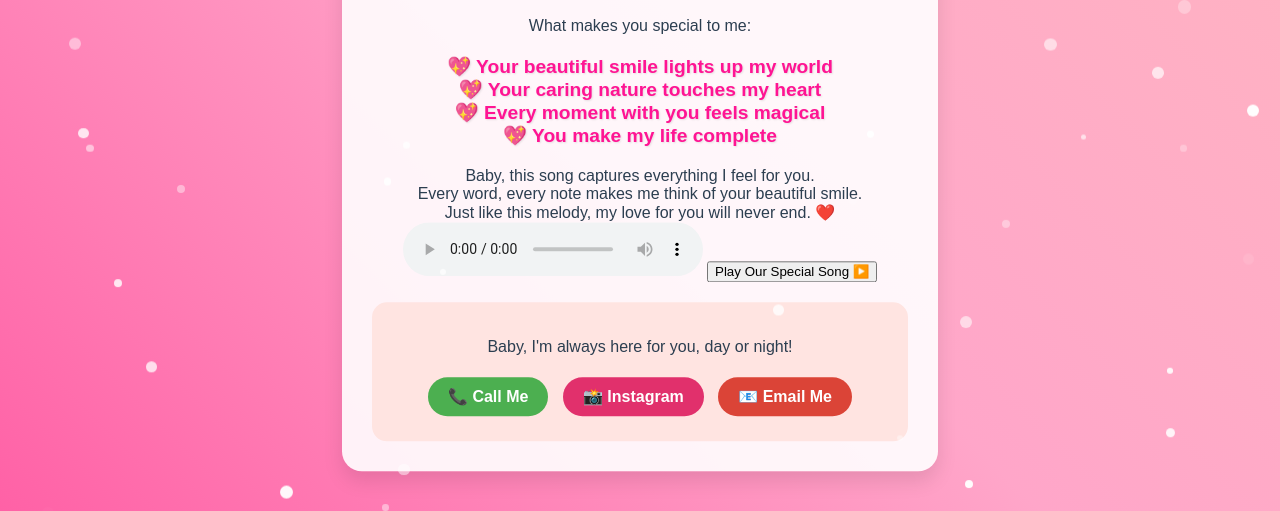
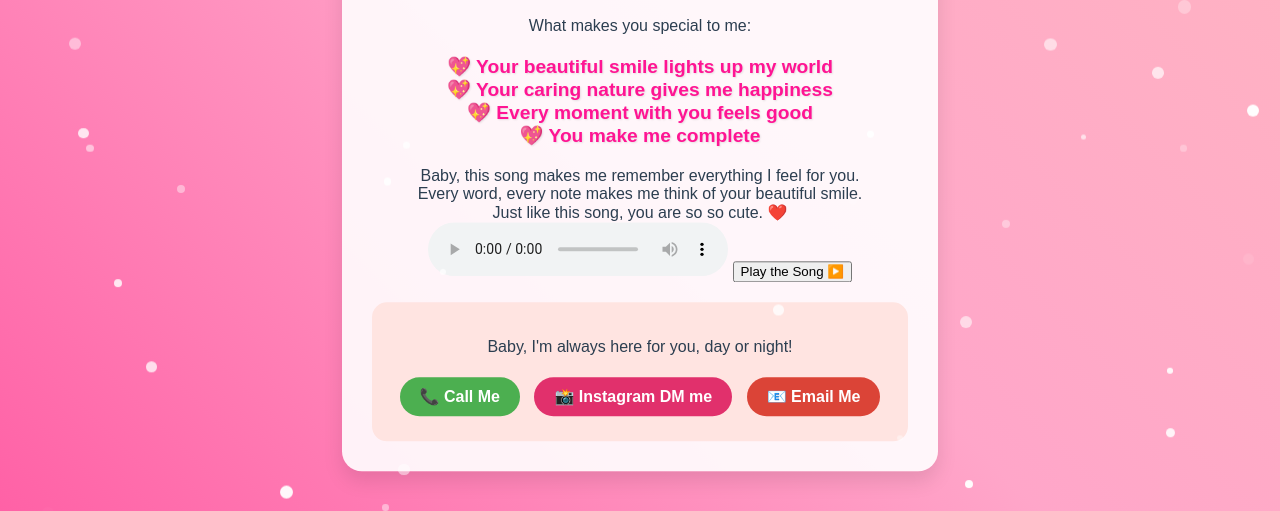
Before and after one commit to thesachinyyadav/imoohb, a plain HTML site: page index.html in a window 1280 px wide. Shown: the part 289-800 px from the top of the page. Drawn offline with Linux system fonts and the light colour scheme.

Commit message:
Update index.html

```diff
--- a/index.html
+++ b/index.html
@@ -128,16 +128,16 @@
         <p>What makes you special to me:</p>
         <div class="special-text">
             💖 Your beautiful smile lights up my world<br>
-            💖 Your caring nature touches my heart<br>
-            💖 Every moment with you feels magical<br>
-            💖 You make my life complete
+            💖 Your caring nature gives me happiness<br>
+            💖 Every moment with you feels good<br>
+            💖 You make me complete
         </div>
 
          <div class="audio-section">
         <div class="audio-message">
-            Baby, this song captures everything I feel for you.<br>
+            Baby, this song makes me remember everything I feel for you.<br>
             Every word, every note makes me think of your beautiful smile.<br>
-            Just like this melody, my love for you will never end. ❤️
+            Just like this song, you are so so cute. ❤️
         </div>
 
         <audio id="ourSong" controls>
@@ -146,14 +146,14 @@
         </audio>
 
         <button class="play-button" onclick="document.getElementById('ourSong').play()">
-            Play Our Special Song ▶️
+            Play the Song ▶️
         </button>
     </div>
 
         <div class="contact-info">
             <p>Baby, I'm always here for you, day or night!</p>
             <a href="tel:8861330665" class="contact-button phone">📞 Call Me</a>
-            <a href="https://instagram.com/thesachinyyadav" class="contact-button instagram">📸 Instagram</a>
+            <a href="https://instagram.com/thesachinyyadav" class="contact-button instagram">📸 Instagram DM me</a>
             <a href="mailto:sachinyadavparasf@gmail.com" class="contact-button email">📧 Email Me</a>
         </div>
     </div>
```
